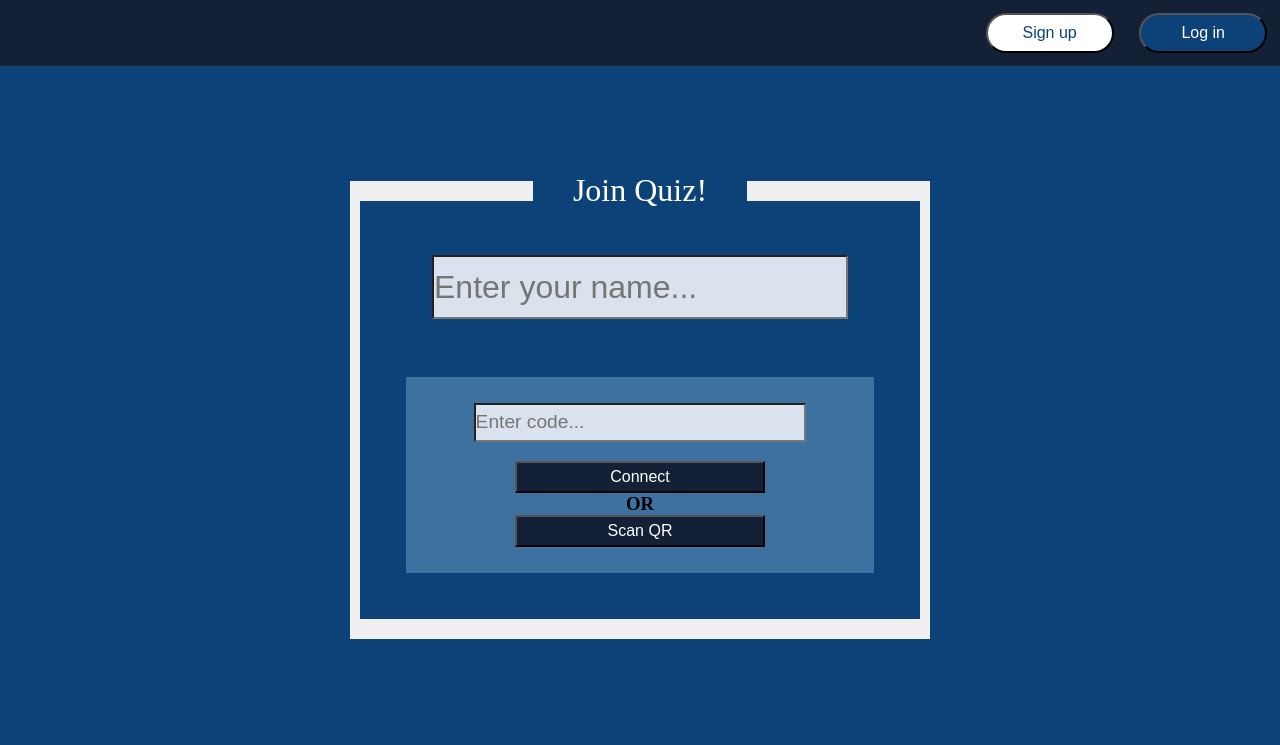
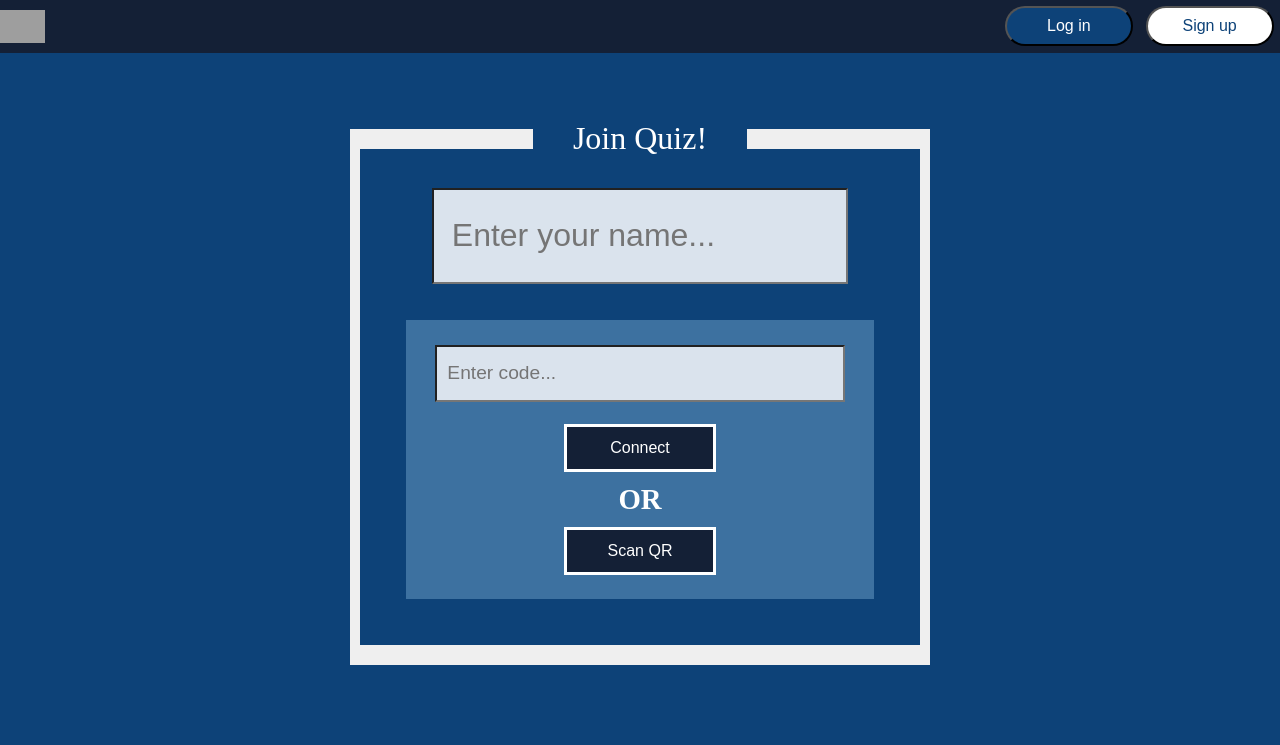
Before and after one commit to InnoSWP/Intaby, a Django app: template web-app/static/templates/main_page.html in a window 1280 px wide. Shown: the top 745 px of the page. Run offline with Django 4.2, Linux system fonts and the light colour scheme; the template is opened without the code that fills it, so the values that code supplies are empty; grey boxes are pictures that could not be loaded.

Commit message:
Change styles of main page

```diff
--- a/web-app/static/styles/style.css
+++ b/web-app/static/styles/style.css
@@ -1,58 +1,57 @@
-*{
+* {
     padding: 0%;
     margin: 0%;
     box-sizing: border-box;
+}
 
+body {
+    height: 100%;
 }
-body{
-    height:100%;
-}
-.header{
+
+.header {
     width: 80%;
     background-color: gray;
     margin-left: 10%;
     margin-top: 2%;
     text-align: center;
 }
-.Name_of_quiz{
+
+.Name_of_quiz {
     width: 40%;
     background-color: gray;
     margin-left: 10%;
     margin-top: 2%;
     text-align: left;
     margin-bottom: 1%;
+}
 
-
-
-
-}
-.Block1{
+.Block1 {
     display: inline-block;
     width: 15%;
     background-color: gray;
     margin-left: 10%;
     text-align: left;
     height: 2em;
+}
 
-}
-.Block{
+.Block {
     display: inline-block;
     width: 15%;
     background-color: gray;
     margin-left: 9.75%;
     text-align: left;
     height: 2em;
+}
 
-}
-.Answer_text{
+.Answer_text {
     box-sizing: border-box;
     width: 35%;
     margin-left: 10%;
     margin-top: 3%;
-
     height: 3em;
 }
-.Editor{
+
+.Editor {
     position: absolute;
     width: 80%;
     height: 40%;
@@ -61,26 +60,30 @@ body{
     margin-top: 1%;
     text-align: left;
 }
-.Question_text{
+
+.Question_text {
     margin-top: 3%;
     height: 3em;
     width: 50%;
     margin-left: 10%;
 
 }
-.time_mode{
+
+.time_mode {
     margin-top: 3%;
     height: 3em;
     width: 20%;
     margin-left: 10%;
 }
-.Add_answer{
+
+.Add_answer {
     width: 35%;
     margin-left: 10%;
     margin-top: 3%;
     height: 3em;
 }
-.save{
+
+.save {
     height: 5%;
     width: 5%;
 
@@ -88,7 +91,10 @@ body{
     margin-top: 60%;
 }
 
-.Answer1, .Answer2, .Answer3, .Answer4{
+.Answer1,
+.Answer2,
+.Answer3,
+.Answer4 {
     width: 40%;
     display: inline-block;
     margin-left: 5%;
@@ -96,7 +102,8 @@ body{
     height: 7em;
     background-color: aqua;
 }
-.Task{
+
+.Task {
     width: 85%;
     text-align: center;
     background-color: aqua;
@@ -105,7 +112,8 @@ body{
     margin-left: 5%;
 
 }
-.TimeScale{
+
+.TimeScale {
     background-color: aqua;
     text-align: center;
     width: 85%;
@@ -116,7 +124,8 @@ body{
     margin-left: 5%;
 
 }
-.Nav{
+
+.Nav {
     background-color: aqua;
     text-align: center;
     width: 85%;
@@ -128,77 +137,92 @@ body{
 
 
 }
-header{
+
+header {
     width: 100%;
     height: 2.5em;
     margin-top: 0%;
     background-color: #142036;
 
 }
-h1{
+
+h1 {
     margin: 0;
 }
-footer{
+
+footer {
     width: 100%;
     height: 5em;
-    left:0; bottom: 0;
+    left: 0;
+    bottom: 0;
     background-color: aqua;
     position: fixed;
 }
-.Registration{
+
+.Registration {
     width: 30%;
     height: fit-content;
     position: absolute;
     margin-left: 35%;
-   margin-top:9% ;
+    margin-top: 9%;
     background-color: aqua;
 }
-.email{
+
+.email {
     height: 2em;
     margin: 1%;
     width: 80%;
 }
-.namesurname{
+
+.namesurname {
     width: 100%;
     margin-left: 10%;
     margin: 1%;
     display: inline-block;
 
 }
-.name, .surname{
+
+.name,
+.surname {
     width: 40%;
 
     height: 2em;
 
 
 }
-.password{
+
+.password {
     width: 80%;
     height: 2em;
     margin: 1%;
 
 }
-.reg{
+
+.reg {
     width: 40%;
     height: 2em;
 
     margin: 0;
 }
- .UI{
+
+.UI {
     width: 48px;
     height: 48px;
     padding: 0px;
 
 }
-.img1{
+
+.img1 {
     width: 40%;
     display: inline;
 }
-.google{
+
+.google {
     padding: 0px;
     margin-bottom: 1.5%;
 }
-.buttons{
+
+.buttons {
     display: flexbox;
 
     right: 0;
@@ -207,41 +231,60 @@ footer{
     position: absolute;
 
 }
-.main_page{
 
+.main_page {
     height: max-content;
 
 }
 
-.Sign_up{
+.logo{
+    height: 7%;
+    width: 7%;
+}
 
+.right{
+    width: 50%;
+    height: 100%;
+    display: flex;
+    justify-content: flex-end;
+}
+
+.left{
+    width: 50%;
+    height: 100%;
+    display: flex;
+    justify-content: flex-start;
+}
+
+.Sign_up {
     background-color: #FFFFFF;
 }
-.Sign_up a{
+
+.Sign_up a {
     color: #0D4278;
     text-decoration: none;
     font-size: medium;
 }
-.Log_in a{
+
+.Log_in a {
     color: #FFFFFF;
     text-decoration: none;
     font-size: medium;
+}
 
+.Log_in {
 
-}
-.Log_in{
     background-color: #0D4278;
 }
-.name2{
-    width:100%;
+
+.name2 {
+    width: 100%;
     display: flex;
-    justify-content: flex-end;
-    align-items: center;
+    justify-content: space-between;
+    align-items: center
+}
 
-
-
-}
-.Intaby{
+.Intaby {
 
     float: left;
     margin: 1%;
@@ -251,27 +294,24 @@ height: max-content;
 }
 
 
-.join_quiz{
-
+.join_quiz {
     width: 100%;
     min-height: 85vh;
     position: relative;
     display: flex;
     align-items: center;
-justify-content: center;  }
+    justify-content: center;
+}
 
 @media (min-width:759px) {
-    fieldset
-    {
+    fieldset {
         border-width: 20px 10px 20px 10px;
         border-style: solid;
         width: 100%;
         padding: 20px;
+    }
 
-
-
-    }
-    .join_quiz1{
+    .join_quiz1 {
         width: 50%;
         padding: 30px;
 
@@ -281,93 +321,95 @@ justify-content: center;  }
 
 
     }
-    .join_quiz_2{
 
-        padding: 5%;
-        width: 90%;
-        background-color:#3D71A0;
+    .join_quiz_2 {
+        padding: 3%;
+        background-color: #3D71A0;
         margin: 5%;
+        display: flex;
+        align-items: center;
+        flex-direction: column;
+        flex-wrap: wrap;
     }
-      .Log_in, .Sign_up{
-        float: right;
-        width: 10%;
+
+    .Log_in,
+    .Sign_up {
+        width: 20%;
         margin: 1%;
         height: 3em;
+        border-radius: 20px;
+    }
 
-        border-radius: 20px;
-
-    }
-    .code{
-        width: 80%;
-        height: 2em;
+    .code {
+        width: 94%;
+        height: 3em;
         background-color: #DAE3ED;
         font-size: larger;
+        margin-bottom: 5%;
+        margin-top: 2%;
+    }
+
+    .mp_name {
+        background-color: #DAE3ED;
+        width: 80%;
+        height: 3em;
         margin-left: 10%;
-        margin-bottom: 1em;
-
-
-    }
-    .mp_name{
-        background-color: #DAE3ED;
-
-      width: 80%;
-       height: 2em;
-      margin-left: 10%;
-      margin-top: 5%;
+        margin-top: 2%;
         font-size: xx-large;
-      margin-bottom: 1em;
+        margin-bottom: 2%;
     }
 
 }
+
 @media (max-width:760px) {
-    fieldset
-    {
+    fieldset {
         border-width: 10px 5px 10px 5px;
         border-style: solid;
         width: 100%;
         padding: 20px;
-
-
-
-
     }
 
-    .join_quiz1{
+    .join_quiz1 {
         width: 90%;
         /* outline: 2px solid #000; /* Чёрная рамка */
         /* border: 3px solid #fff; */
 
     }
-    .join_quiz_2{
-        height: max-content;
-        padding: 5%;
-        margin-top: 5%;
-        padding-top: 5%;
-        background-color:#3D71A0;
 
+    .join_quiz_2 {
+        padding: 3%;
+        background-color: #3D71A0;
+        margin: 5%;
+        display: flex;
+        align-items: center;
+        flex-direction: column;
+        flex-wrap: wrap;
 
     }
-      .Log_in, .Sign_up{
-        float: right;
-        width: 20%;
+
+    .Log_in,
+    .Sign_up {
+        width: 60%;
         margin: 1%;
         height: 2em;
         border-radius: 20px;
 
     }
-    .code{
-        width: 80%;
+
+    .logo{
+      width: 5%;
+      height: 5%;
+    }
+
+    .code {
+        width: 95%;
         height: 2em;
-        margin-left: 10%;
         margin-bottom: 1em;
         background-color: #DAE3ED;
+    }
 
-
-
-    }
-    .mp_name{
+    .mp_name {
         background-color: #DAE3ED;
-
         width: 80%;
         height: 3em;
         margin-left: 10%;
@@ -376,78 +418,99 @@ justify-content: center;  }
 
 }
 
-  .connect{
-      width: 60%;
-      height: 2em;
-      margin-left: 20%;
+.connect {
+    width: 35%;
+    height: 3em;
+    margin-bottom: 2.5%;
     background-color: #142036;
+    border: 3px solid white;
     color: #FFFFFF;
-      font-size:medium;
+    font-size: medium;
+
 
 }
-  .mp_join{
+
+.mp_join {
     color: #FFFFFF;
     text-align: center;
 }
- .or{
+
+.or {
     margin-top: 4vh;
     text-align: center;
+
 }
- .Or{
+
+
+.Or {
     text-align: center;
+    color: white;
+    font-size: 180%;
 }
- .qr{
 
-    width: 60%;
-      height: 2em;
-      margin-left: 20%;
+
+.qr {
+    width: 35%;
+    height: 3em;
+    margin-top: 2.5%;
+    margin-bottom: 2%;
     background-color: #142036;
+    border: 3px solid white;
     color: #FFFFFF;
     font-size: medium;
 }
- .login, .password2{
+
+.login,
+.password2 {
     display: block;
     width: 40%;
     height: 3em;
     margin: 0;
 }
 
- .autorithation{
+.autorithation {
     width: 50%;
-     margin-top:35vh ;
+    margin-top: 35vh;
 }
- .autorithation{
+
+.autorithation {
     margin-bottom: 4vh;
     font-family: "Trocchi", serif;
 }
- @media (min-width:768px){
-    .wh_name{margin-right: 8.3%;}
+
+@media (min-width:768px) {
+    .wh_name {
+        margin-right: 8.3%;
+    }
 
 }
+
 /* @media(max-width:576px){
      mar
  } */
 
- .wh_name{
+.wh_name {
     background-color: aqua;
     margin-top: 5%;
     display: flex;
     height: 10vh;
     align-items: center;
-    font-size:xx-large;
+    font-size: xx-large;
 
 }
- .wh_start{
+
+.wh_start {
     height: 10vh;
     background-color: aquamarine;
     margin-top: 5%;
     display: flex;
     /* justify-content: center; */
     align-items: center;
-     font-size:xx-large;
+    font-size: xx-large;
 }
+
 @media (max-width:576px) {
-    .wh_count{
+    .wh_count {
         display: flex;
         right: 0;
         bottom: 0;
@@ -459,14 +522,15 @@ justify-content: center;  }
         /* justify-content: center; */
         align-items: center;
         padding: 3px;
-         font-size:large;
+        font-size: large;
         color: aliceblue;
         margin: 3%;
 
     }
 }
+
 @media (min-width:575px) {
-    .wh_count{
+    .wh_count {
         right: 0;
         bottom: 0;
         position: absolute;
@@ -480,38 +544,51 @@ justify-content: center;  }
         /* justify-content: center; */
         align-items: center;
         padding-left: 10px;
-         font-size:xx-large;
+        font-size: xx-large;
         color: aliceblue;
 
     }
 
 }
- .wh_hall{
+
+.wh_hall {
     margin-top: 5%;
     height: 50vh;
     position: relative;
     background-color: blue;
 }
 
- .mh_top{
+.mh_top {
     display: flex;
     justify-content: center;
     align-items: center;
 }
+
 @keyframes move {
-    from {/*Начальная позиция. В самом начале вверху и слева равно 0*/
+    from {
+        /*Начальная позиция. В самом начале вверху и слева равно 0*/
         /* top: 0; */
         left: 15%;
     }
 
     25%,
-    75% {left: 25%;}/*при 25% и 75% длительности анимации максимум равен 80%; */
-    50% {left: 70%;}/*at 250% of the animaton duration top equals 50%;*/
-    to { /*finish position В самом конце вверху и слева равны 0. Мы используем эти свойства. bcz мы хотим поместить элемент в начальную позицию*/
+    75% {
+        left: 25%;
+    }
+
+    /*при 25% и 75% длительности анимации максимум равен 80%; */
+    50% {
+        left: 70%;
+    }
+
+    /*at 250% of the animaton duration top equals 50%;*/
+    to {
+        /*finish position В самом конце вверху и слева равны 0. Мы используем эти свойства. bcz мы хотим поместить элемент в начальную позицию*/
         /* top: 0; */
         left: 15%;
     }
 }
+
 .circle {
     margin-top: 15%;
     width: 40px;
@@ -521,14 +598,17 @@ justify-content: center;  }
     position: absolute;
     /* top: 0px; */
     left: 0px;
-      animation-name: move;/*название анимации */
-      animation-duration: 4s;/*и ее продолжительность в секундах*/
+    animation-name: move;
+    /*название анимации */
+    animation-duration: 4s;
+    /*и ее продолжительность в секундах*/
     animation-iteration-count: infinite;
 }
 
-legend
-{
-    padding-left: 40px; /* Свои значения */
-    padding-right: 40px; /* Свои значения */
+legend {
+    padding-left: 40px;
+    /* Свои значения */
+    padding-right: 40px;
+    /* Свои значения */
     font-size: xx-large;
 }
--- a/web-app/static/templates/main_page.html
+++ b/web-app/static/templates/main_page.html
@@ -1,5 +1,6 @@
 <!DOCTYPE html>
 <html lang="en">
+
 <head>
     <script src="jquery-3.6.0.min.js"></script>
     <link rel="stylesheet" href="style.css">
@@ -8,37 +9,39 @@
     <meta name="viewport" content="width=device-width, initial-scale=1.0">
     <title>Document</title>
 </head>
+
 <body style="background-color:#0D4278 ;">
 
 
+    <header class="main_page">
 
+        <div class="name2">
+            <div class="left">
+                <img src="logo.png" class="logo">
+            </div>
+            <div class="right">
+                <button class="Log_in"><a href="authorization_page.html">Log in</a> </button>
 
-    <header class = "main_page">
-
-        <div class = "name2">
-
-            <button class = "Sign_up">  <a href="registration_page.html">Sign up</a></button>
-
-            <button class = "Log_in"><a href = "authorization_page.html">Log in</a> </button>
-
+                <button class="Sign_up"> <a href="registration_page.html">Sign up</a></button>
             </div>
 
 
+        </div>
 
     </header>
 
 
-        <div class = "join_quiz">
-            <div class = "join_quiz1">
+    <div class="join_quiz">
+        <div class="join_quiz1">
             <fieldset>
                 <legend class="mp_join">Join Quiz!</legend>
-                    <input class = "mp_name" type="text" placeholder="Enter your name...">
-                <div class = "join_quiz_2">
+                <input class="mp_name" type="text" placeholder="  Enter your name...">
 
-                    <input class = "code" type="text" placeholder="Enter code...">
-                    <button class = "connect">Connect</button>
-                    <h3 class = "Or">OR</h3>
-                    <button class = "qr">Scan QR</button>
+                <div class="join_quiz_2">
+                    <input class="code" type="text" placeholder="  Enter code...">
+                    <button class="connect">Connect</button>
+                    <h3 class="Or">OR</h3>
+                    <button class="qr">Scan QR</button>
                 </div>
             </fieldset>
 
@@ -48,6 +51,7 @@
 
     </div>
 
-    <script src = "script.js"></script>
+    <script src="script.js"></script>
 </body>
+
 </html>
```
Also changed, not shown: web-app/static/images/logo.png (added). Lines whose indentation alone changed are shown as unchanged.
